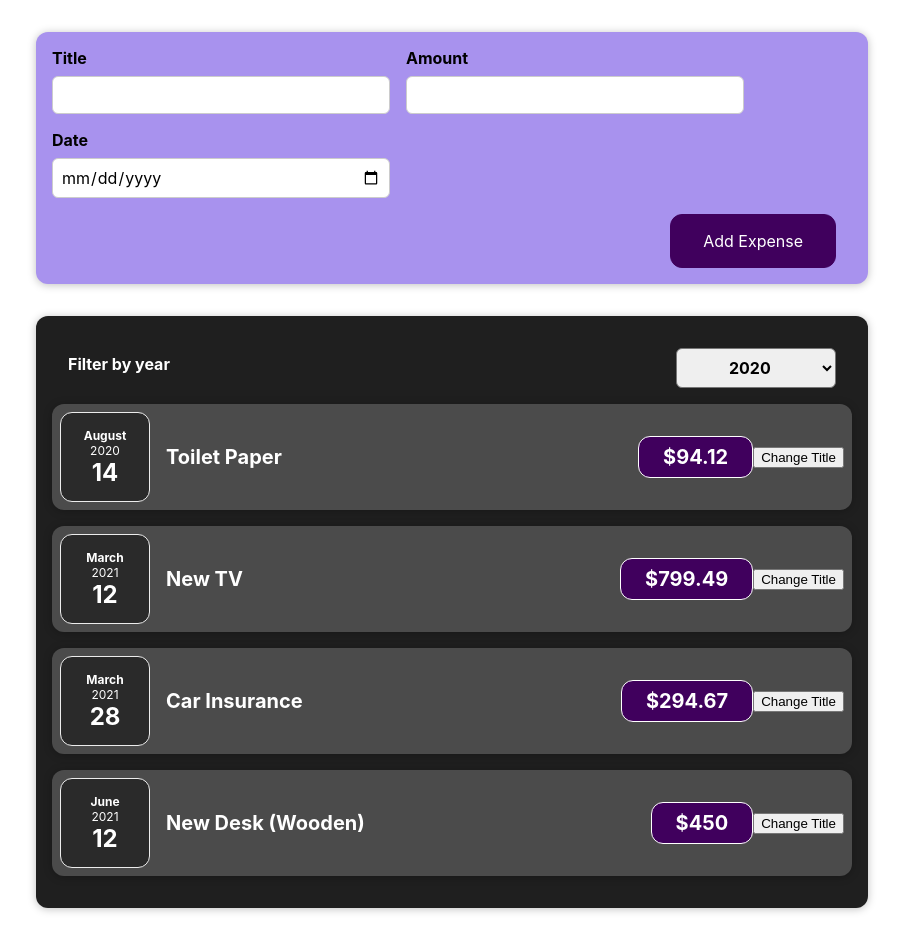
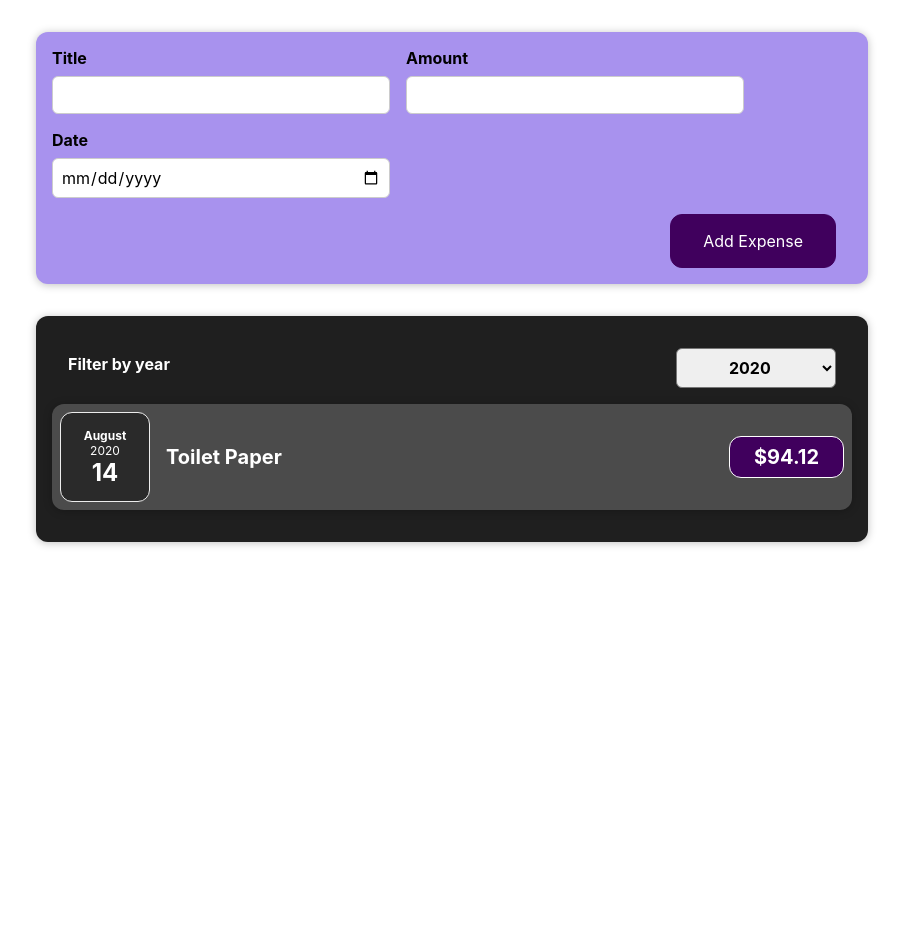
Before and after one commit to khaleelankoush/react-app-01, a React (Create React App) app: page / in a window 1280 px wide. Shown: the whole page, without its empty margins (188-1091 px from the left). After the commit the page ends 800 px from the top, so only its background shows below. Built offline with nearby package versions, Linux system fonts and the light colour scheme.

Commit message:
Rendering Lists & Conditional Content

```diff
--- a/src/App.js
+++ b/src/App.js
@@ -1,11 +1,10 @@
-import React from "react";
+import React, { useState } from "react";
 
 import NewExpense from "./components/NewExpense/NewExpense";
 import Expenses from "./components/Expenses/Expenses";
 import "./App.css";
 
-const App = () => {
-  const expenses = [
+const DUMMY_EXPENSES = [
   {
     id: "e1",
     title: "Toilet Paper",
@@ -32,9 +31,14 @@
   },
 ];
 
+const App = () => {
+
+  const [expenses, setExpenses] = useState(DUMMY_EXPENSES);
+
   const addExpenseHandler = (expense) => {
-    console.log("In App.js");
-    console.log(expense);
+    setExpenses(prevExpenses => {
+      return [expense, ...prevExpenses]
+    });
   };
 
   return (
--- a/src/components/Expenses/ExpenseItem.js
+++ b/src/components/Expenses/ExpenseItem.js
@@ -1,26 +1,18 @@
-import React, { useState } from "react";
+import React from "react";
 
 import ExpenseDate from "./ExpenseDate";
 import Card from "../UI/Card";
 import "./ExpenseItem.css";
 
 const ExpenseItem = (props) => {
-  const [title, setTitle] = useState(props.title);
-  console.log("ExpenseItem evaluated by React");
-
-  const clickHandler = () => {
-    setTitle("Updated!");
-    console.log(title);
-  };
 
   return (
     <Card className="expense-item">
       <ExpenseDate date={props.date} />
       <div className="expense-item__description">
-        <h2>{title}</h2>
+        <h2>{props.title}</h2>
         <div className="expense-item__price">${props.amount}</div>
       </div>
-      <button onClick={clickHandler}>Change Title</button>
     </Card>
   );
 };
--- a/src/components/Expenses/Expenses.js
+++ b/src/components/Expenses/Expenses.js
@@ -12,6 +12,10 @@
     setFilteredYear(selectedYear);
   };
 
+  const filteredExpenses = props.items.filter(expense => {
+    return expense.date.getFullYear().toString() === filteredYear;
+  });
+
   return (
     <div>
       <Card className="expenses">
@@ -19,26 +23,14 @@
           selected={filteredYear}
           onChangeFilter={filterChangeHandler}
         />
-        <ExpenseItem
-          title={props.items[0].title}
-          amount={props.items[0].amount}
-          date={props.items[0].date}
-        />
-        <ExpenseItem
-          title={props.items[1].title}
-          amount={props.items[1].amount}
-          date={props.items[1].date}
-        />
-        <ExpenseItem
-          title={props.items[2].title}
-          amount={props.items[2].amount}
-          date={props.items[2].date}
-        />
-        <ExpenseItem
-          title={props.items[3].title}
-          amount={props.items[3].amount}
-          date={props.items[3].date}
-        />
+        {filteredExpenses.map((expense) => (
+          <ExpenseItem
+            key={expense.id}
+            title={expense.title}
+            amount={expense.amount}
+            date={expense.date}
+          />
+        ))}
       </Card>
     </div>
   );
```
Lines whose indentation alone changed are shown as unchanged.
